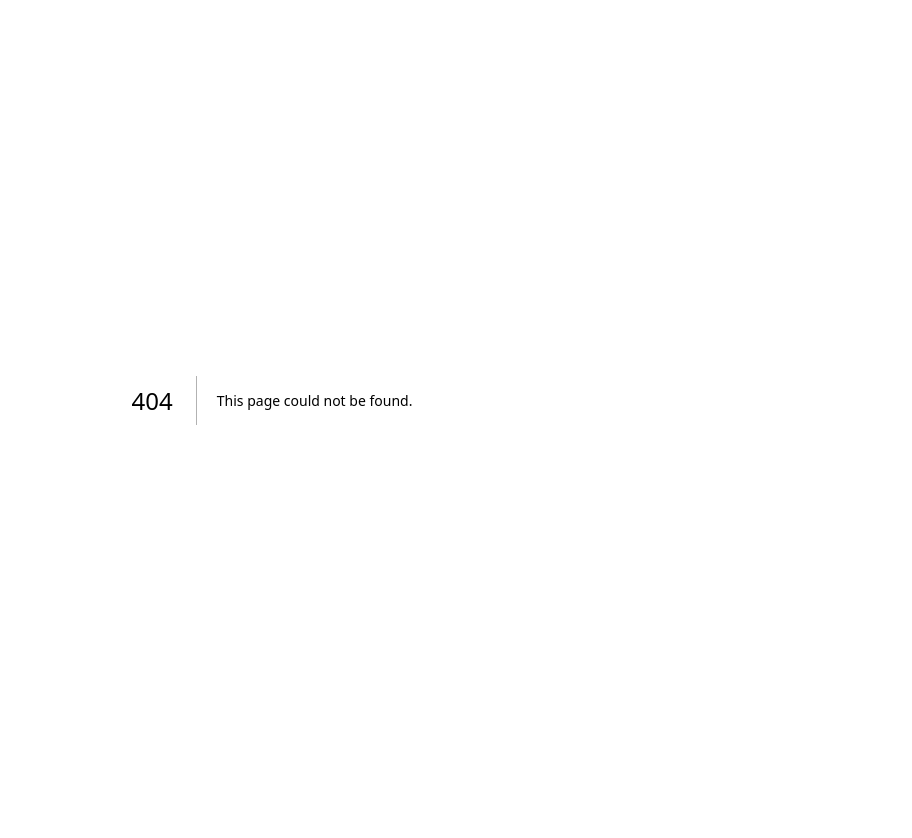
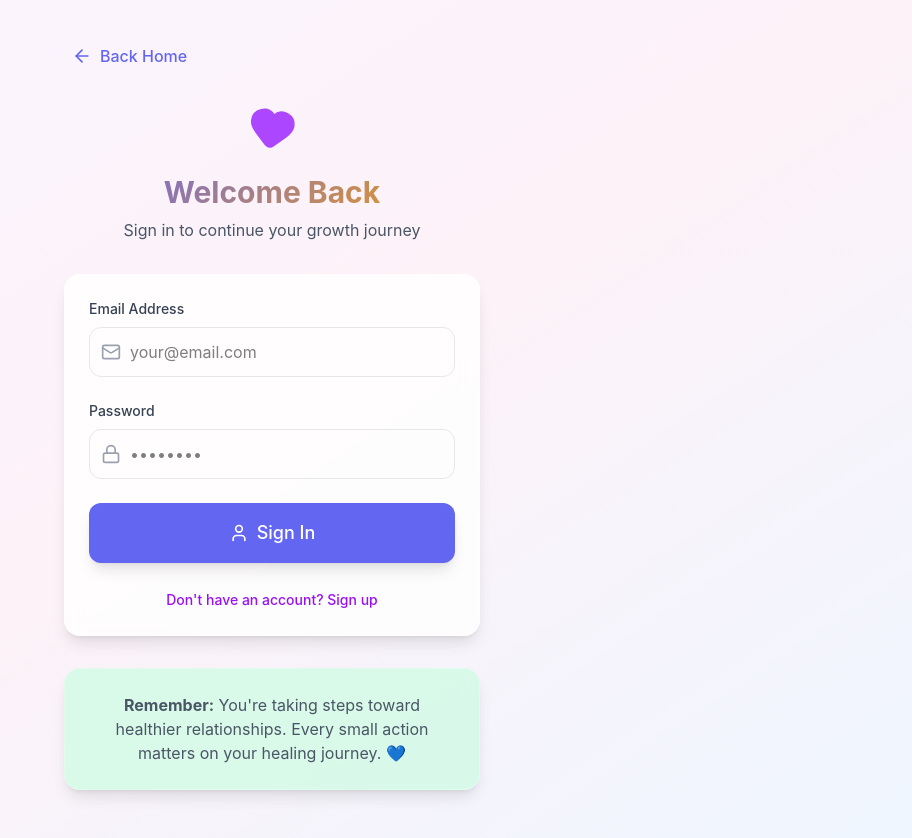
Before and after one commit to Josekariz/nochase, a Next.js app: page /auth in a window 1280 px wide. Before the commit this address had no page. Shown: the whole page, without its empty margins (368-1280 px from the left). Before the commit the page ends 800 px from the top, so only its background shows below. Built offline with nearby package versions, Linux system fonts and the light colour scheme.

Commit message:
add AuthPage component with sign-in and sign-up functionality, including error handling and supportive messages

```diff
--- /dev/null
+++ b/app/auth/page.tsx
@@ -0,0 +1,185 @@
+'use client'
+
+import { useState } from 'react'
+import { motion } from 'framer-motion'
+import { ArrowLeft, Mail, Lock, User, Heart } from 'lucide-react'
+import Link from 'next/link'
+import { useRouter } from 'next/navigation'
+import { signIn, signUp } from '../../lib/auth'
+import Button from '../../components/ui/Button'
+import Card from '../../components/ui/Card'
+
+export default function AuthPage() {
+  const [isSignUp, setIsSignUp] = useState(false)
+  const [email, setEmail] = useState('')
+  const [password, setPassword] = useState('')
+  const [isLoading, setIsLoading] = useState(false)
+  const [error, setError] = useState('')
+  const router = useRouter()
+
+  const handleSubmit = async (e: React.FormEvent) => {
+    e.preventDefault()
+    setIsLoading(true)
+    setError('')
+
+    try {
+      const { error } = isSignUp
+        ? await signUp(email, password)
+        : await signIn(email, password)
+
+      if (error) {
+        setError(error.message)
+      } else {
+        router.push('/dashboard')
+      }
+    } catch (err) {
+      setError('Something went wrong. Please try again.')
+    } finally {
+      setIsLoading(false)
+    }
+  }
+
+  return (
+    <div className="min-h-screen bg-gradient-to-br from-purple-50 via-pink-50 to-blue-50 px-4 py-8">
+      <div className="max-w-md mx-auto">
+        {/* Header */}
+        <div className="mb-8">
+          <Link href="/">
+            <Button variant="ghost" className="mb-6">
+              <ArrowLeft size={20} />
+              Back Home
+            </Button>
+          </Link>
+
+          <motion.div
+            initial={{ opacity: 0, y: 20 }}
+            animate={{ opacity: 1, y: 0 }}
+            className="text-center"
+          >
+            <motion.div
+              animate={{ rotate: [0, 10, -10, 0] }}
+              transition={{ duration: 2, repeat: Infinity, delay: 1 }}
+              className="inline-block mb-4"
+            >
+              <Heart size={48} fill="currentColor" className="text-purple-500" />
+            </motion.div>
+            <h1 className="text-3xl font-bold gradient-text mb-2">
+              {isSignUp ? 'Start Your Healing Journey' : 'Welcome Back'}
+            </h1>
+            <p className="text-gray-600">
+              {isSignUp
+                ? 'Create an account to track your progress and access all features'
+                : 'Sign in to continue your growth journey'
+              }
+            </p>
+          </motion.div>
+        </div>
+
+        {/* Auth Form */}
+        <motion.div
+          initial={{ opacity: 0, scale: 0.95 }}
+          animate={{ opacity: 1, scale: 1 }}
+          transition={{ delay: 0.2 }}
+        >
+          <Card variant="default">
+            <form onSubmit={handleSubmit} className="space-y-6">
+              {/* Email Field */}
+              <div>
+                <label htmlFor="email" className="block text-sm font-medium text-gray-700 mb-2">
+                  Email Address
+                </label>
+                <div className="relative">
+                  <Mail size={20} className="absolute left-3 top-1/2 transform -translate-y-1/2 text-gray-400" />
+                  <input
+                    id="email"
+                    type="email"
+                    value={email}
+                    onChange={(e) => setEmail(e.target.value)}
+                    className="w-full pl-10 pr-4 py-3 border border-gray-200 rounded-[var(--border-radius-button)] focus:ring-2 focus:ring-purple-500 focus:border-transparent transition-all"
+                    placeholder="your@email.com"
+                    required
+                  />
+                </div>
+              </div>
+
+              {/* Password Field */}
+              <div>
+                <label htmlFor="password" className="block text-sm font-medium text-gray-700 mb-2">
+                  Password
+                </label>
+                <div className="relative">
+                  <Lock size={20} className="absolute left-3 top-1/2 transform -translate-y-1/2 text-gray-400" />
+                  <input
+                    id="password"
+                    type="password"
+                    value={password}
+                    onChange={(e) => setPassword(e.target.value)}
+                    className="w-full pl-10 pr-4 py-3 border border-gray-200 rounded-[var(--border-radius-button)] focus:ring-2 focus:ring-purple-500 focus:border-transparent transition-all"
+                    placeholder="••••••••"
+                    required
+                    minLength={6}
+                  />
+                </div>
+              </div>
+
+              {/* Error Message */}
+              {error && (
+                <motion.div
+                  initial={{ opacity: 0, y: -10 }}
+                  animate={{ opacity: 1, y: 0 }}
+                  className="text-red-500 text-sm text-center bg-red-50 p-3 rounded-[var(--border-radius-button)]"
+                >
+                  {error}
+                </motion.div>
+              )}
+
+              {/* Submit Button */}
+              <Button
+                type="submit"
+                variant="primary"
+                size="lg"
+                isLoading={isLoading}
+                className="w-full"
+              >
+                <User size={20} />
+                {isSignUp ? 'Create Account' : 'Sign In'}
+              </Button>
+
+              {/* Toggle Mode */}
+              <div className="text-center">
+                <button
+                  type="button"
+                  onClick={() => {
+                    setIsSignUp(!isSignUp)
+                    setError('')
+                  }}
+                  className="text-purple-600 hover:text-purple-500 text-sm font-medium transition-colors"
+                >
+                  {isSignUp
+                    ? 'Already have an account? Sign in'
+                    : "Don't have an account? Sign up"
+                  }
+                </button>
+              </div>
+            </form>
+          </Card>
+        </motion.div>
+
+        {/* Supportive Message */}
+        <motion.div
+          initial={{ opacity: 0, y: 20 }}
+          animate={{ opacity: 1, y: 0 }}
+          transition={{ delay: 0.4 }}
+          className="mt-8 text-center"
+        >
+          <Card variant="mint">
+            <p className="text-gray-600">
+              <strong>Remember:</strong> You're taking steps toward healthier relationships.
+              Every small action matters on your healing journey. 💙
+            </p>
+          </Card>
+        </motion.div>
+      </div>
+    </div>
+  )
+}
```
